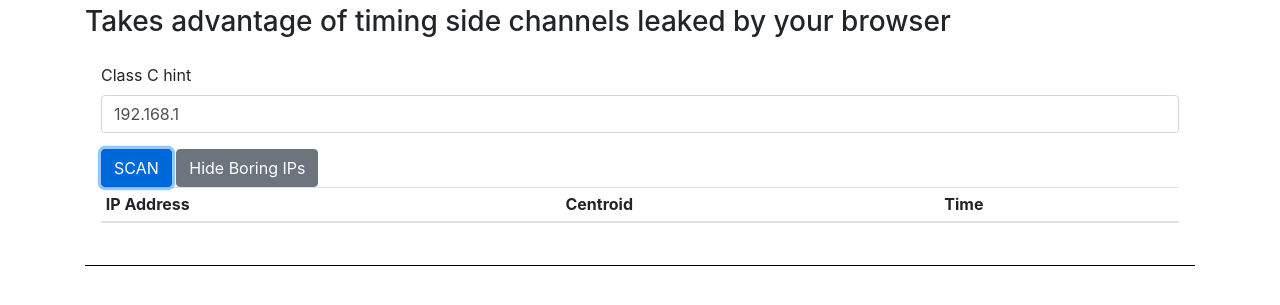
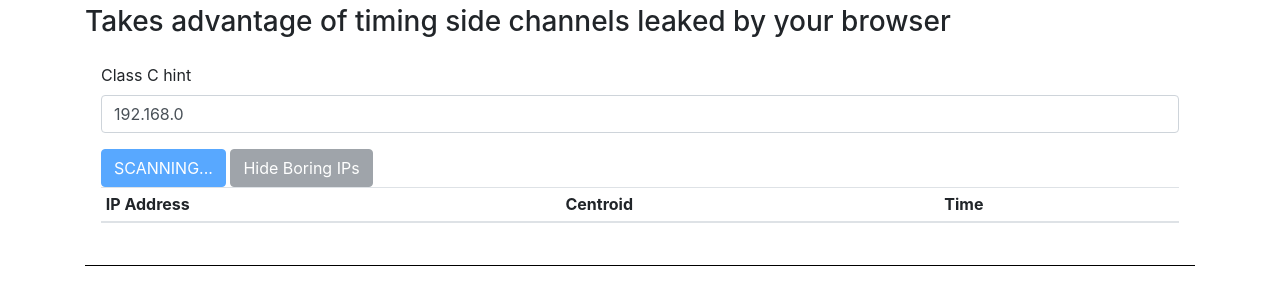
Before and after one commit to tomosaigon/tascbro, a plain HTML site: page scan.html in a window 1280 px wide. Both pictures are taken after a click on the button "SCAN". Shown: the part 51-356 px from the top of the page. Drawn offline with nearby package versions, Linux system fonts and the light colour scheme.

Commit message:
edit subnet and disable/enable buttons

```diff
--- a/scan.html
+++ b/scan.html
@@ -23,11 +23,10 @@
             <div class="form-group">
                 <!-- WebRTC / RTCPeerConnection method of local IP querying no longer works -->
                 <label>Class C hint</label>
-                <input type="text" class="form-control " placeholder="Enter /24"
-                    value="192.168.1">
+                <input id="subnet" type="text" class="form-control " placeholder="Enter /24 (3 octets)" value="192.168.0">
             </div>
             <button type="button" class="btn btn-primary" onclick="handleButton(this)">SCAN</button>
-            <button type="button" class="btn btn-secondary" onclick="hideBoringIps()">Hide Boring IPs</button>
+            <button type="button" class="btn btn-secondary" onclick="hideBoringIps()" disabled>Hide Boring IPs</button>
             <table id="hosts" class="table-hosts table table-sm">
                 <thead>
                     <tr>
--- a/scan.js
+++ b/scan.js
@@ -1,13 +1,28 @@
+let isScanning = false;
 const ipTimes = {};
 const timesIp = {};
 const times = [];
 const NUM_CLUSTS = 3;
 const NUM_ITERS = 750;
-let C = '192.168.1';
+let C = '192.168.0';
 let fn = getImageMeasurement;
 
 function setC(newC) {
     C = newC;
+}
+function validateSubnet() {
+    let subnet = document.getElementById('subnet').value;
+    if (subnet.split('.').length == 3) {
+        subnet.split('.').forEach(num => {
+            let _num = parseInt(num);
+            if (_num != num || _num < 0 || _num > 255) {
+                throw "Invalid octet " + num;
+            }
+        });
+        setC(subnet.split('.').join('.'));
+        return;
+    }
+    throw "Invalid subnet";
 }
 
 function generateClusters() {
@@ -46,6 +61,11 @@ function hideBoringIps() {
     }
 }
 async function handleButton(_e) {
+    isScanning = true;
+    document.getElementById('hint').getElementsByClassName('btn-primary')[0].disabled = true;
+    document.getElementById('hint').getElementsByClassName('btn-primary')[0].innerHTML = "SCANNING...";
+
+    validateSubnet();
     for (let i = 1; i < 255; i++) {
         let ip = C + '.' + i;
         let url = 'http://' + ip + '/';
@@ -60,7 +80,7 @@ async function handleButton(_e) {
             }
             times.push(t);
         })
-        await (new Promise(resolve => setTimeout(resolve, 400)));
+        await (new Promise(resolve => setTimeout(resolve, 500)));
     }
     console.log("wait 3s for requests to finish");
     await (new Promise(resolve => setTimeout(resolve, 3000)));
@@ -68,6 +88,9 @@ async function handleButton(_e) {
     generateClusters();
     generateColoredIps();
     render();
+    document.getElementById('hint').getElementsByClassName('btn-primary')[0].innerHTML = "SCAN AGAIN";
+    document.getElementById('hint').getElementsByClassName('btn-primary')[0].disabled = false;
+    document.getElementById('hint').getElementsByClassName('btn-secondary')[0].disabled = false;
 }
 
 
```
